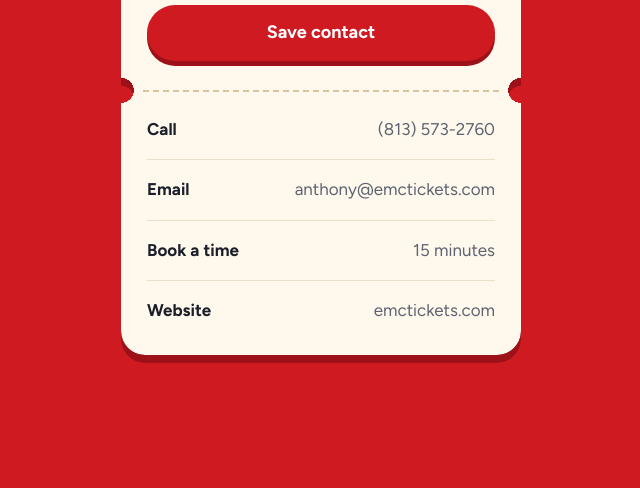
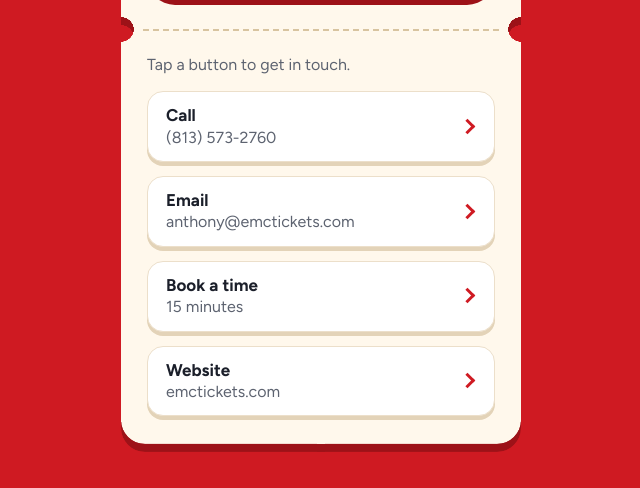
Before and after one commit to quinto55/card, a plain HTML site: page index.html in a window 1280 px wide. Shown: the part 341-829 px from the top of the page, without its empty margins (319-959 px from the left). Before the commit the page ends 800 px from the top, so only its background shows below. Drawn offline with Linux system fonts and the light colour scheme.

Commit message:
Make each way to get in touch a raised button with an arrow, plus a hint line
Anthony: it should be clearer that every row can be tapped.

Co-Authored-By: Claude Fable 5.2 <noreply@anthropic.com>
Claude-Session: https://claude.ai/code/session_01FKnPzfz8bwMgsm5KpWMXR8

```diff
--- a/index.html
+++ b/index.html
@@ -16,7 +16,7 @@
 @font-face { font-family: Figtree; font-weight: 300 900; font-display: swap; src: url(fonts/figtree-var.woff2) format('woff2'); }
 :root {
   --ink: #1b1f2a; --mut: #5d6370; --line: #ecdfca; --perf: #d8c4a0; --cream: #fff8ec;
-  --red: #cf1a22; --red-shadow: #9d1218;
+  --red: #cf1a22; --red-shadow: #9d1218; --ghost-shadow: #e3d3b8;
   --notch: 13px;
   --pad: clamp(20px, 6.5vw, 26px);
   --head: 'Bricolage Grotesque', system-ui, sans-serif;
@@ -47,7 +47,7 @@ a { color: inherit; text-decoration: none; }
 }
 .ways {
   position: relative; margin-top: -1px; /* no hairline of red at the seam */
-  padding: 10px var(--pad) 14px; border-radius: 0 0 24px 24px;
+  padding: 24px var(--pad) 28px; border-radius: 0 0 24px 24px;
   -webkit-mask: radial-gradient(circle var(--notch) at 0 0, #0000 98%, #000) left / 51% 100% no-repeat, radial-gradient(circle var(--notch) at 100% 0, #0000 98%, #000) right / 51% 100% no-repeat;
   mask: radial-gradient(circle var(--notch) at 0 0, #0000 98%, #000) left / 51% 100% no-repeat, radial-gradient(circle var(--notch) at 100% 0, #0000 98%, #000) right / 51% 100% no-repeat;
 }
@@ -71,14 +71,24 @@ h1 { font: 700 clamp(44px, 13.5vw, 56px)/1 var(--head); letter-spacing: -.03em;
 .btn:disabled { opacity: .55; cursor: default; }
 .btn:focus-visible { border-radius: 999px; }
 
+/* Each way to reach him is its own raised button with an arrow, so nobody mistakes it for a plain list. */
+.ways p { color: var(--mut); font-size: 16px; margin-bottom: 14px; }
 .ways a {
-  display: flex; align-items: baseline; justify-content: space-between; gap: 16px;
-  min-height: 58px; padding: 17px 0; border-top: 1px solid var(--line);
+  display: grid; grid-template-columns: 1fr auto; column-gap: 14px; align-items: center;
+  padding: 12px 18px 13px; background: #fff; border: 1px solid var(--line); border-radius: 16px;
+  box-shadow: 0 4px 0 var(--ghost-shadow);
+  transition: transform .12s ease, box-shadow .12s ease;
 }
-.ways a:first-child { border-top: 0; }
-.ways b { font-weight: 700; white-space: nowrap; }
-.ways span { color: var(--mut); min-width: 0; overflow-wrap: anywhere; text-align: right; font-size: clamp(15px, 4.6vw, 17px); } /* the email stays on one line down to 320px */
-.ways a:active b { color: var(--red); }
+.ways a + a { margin-top: 14px; }
+.ways a:active { transform: translateY(3px); box-shadow: 0 1px 0 var(--ghost-shadow); }
+.ways a:focus-visible { border-radius: 16px; }
+.ways b { grid-column: 1; font-weight: 700; line-height: 1.3; }
+.ways span { grid-column: 1; min-width: 0; color: var(--mut); overflow-wrap: anywhere; line-height: 1.35; font-size: clamp(15px, 4.6vw, 16px); } /* the email stays on one line down to 320px */
+.ways a::after { /* the arrow */
+  content: ""; grid-column: 2; grid-row: 1 / span 2;
+  width: 11px; height: 11px; margin-right: 3px;
+  border: solid var(--red); border-width: 3px 3px 0 0; transform: rotate(45deg);
+}
 
 /* Only shown with ?setup on the address: writes this page's link onto a blank card. */
 .setup { width: 100%; max-width: 400px; padding: 22px var(--pad) 26px; background: var(--cream); border-radius: 24px; }
@@ -88,7 +98,7 @@ h1 { font: 700 clamp(44px, 13.5vw, 56px)/1 var(--head); letter-spacing: -.03em;
 #dest { overflow-wrap: anywhere; font-weight: 700; }
 #status { font-weight: 700; min-height: 1.5em; margin-top: 18px; }
 
-@media (prefers-reduced-motion: reduce) { .btn { transition: none; } }
+@media (prefers-reduced-motion: reduce) { .btn, .ways a { transition: none; } }
 </style>
 </head>
 <body>
@@ -108,6 +118,7 @@ h1 { font: 700 clamp(44px, 13.5vw, 56px)/1 var(--head); letter-spacing: -.03em;
     <a class="btn" href="anthony-quintana.vcf">Save contact</a>
   </header>
   <nav class="ways" aria-label="Ways to reach Anthony">
+    <p>Tap a button to get in touch.</p>
     <a href="tel:+18135732760"><b>Call</b><span>(813) 573-2760</span></a>
     <a href="mailto:anthony@emctickets.com"><b>Email</b><span>anthony@emctickets.com</span></a>
     <a href="https://calendly.com/anthony-emctickets/15min"><b>Book a time</b><span>15 minutes</span></a>
```
